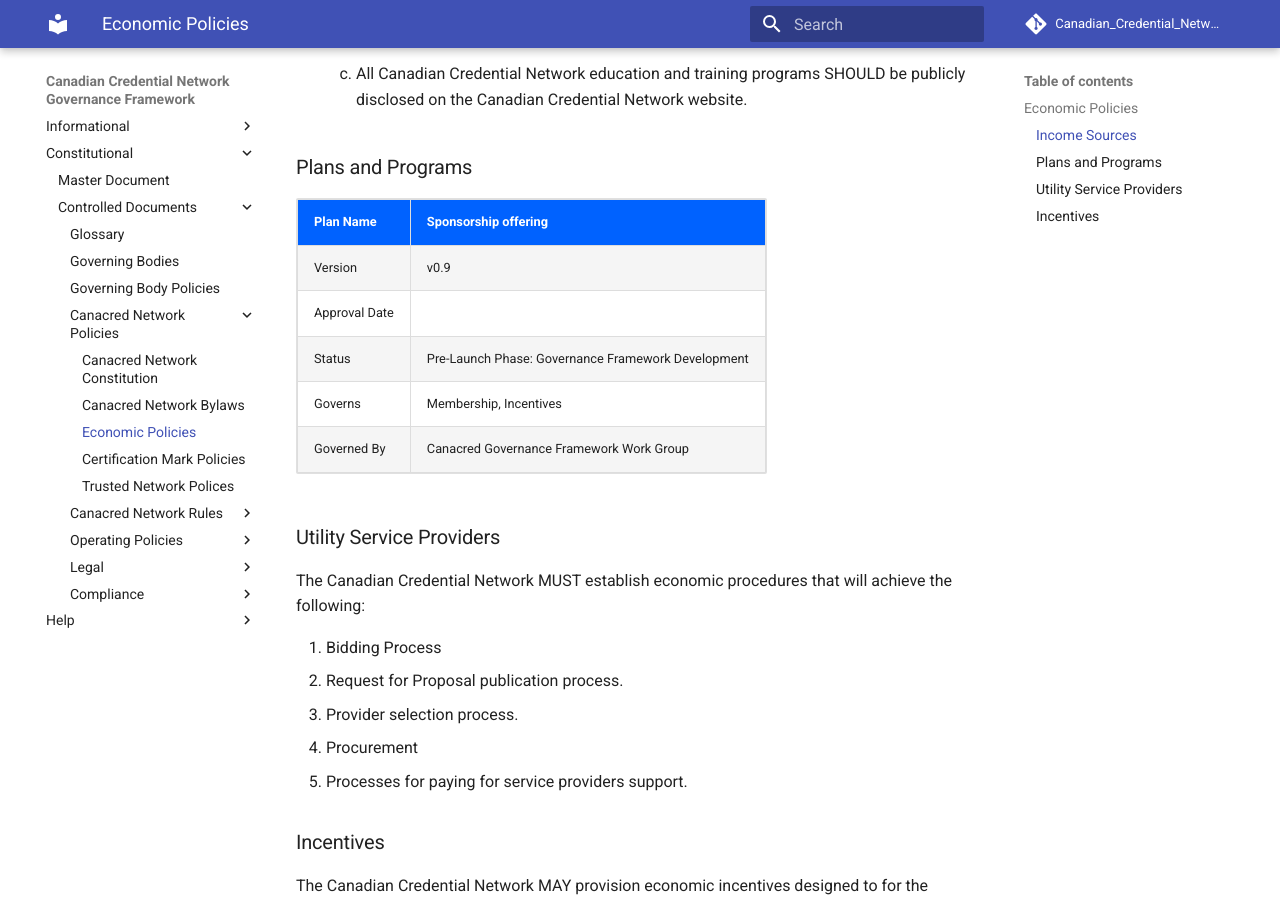
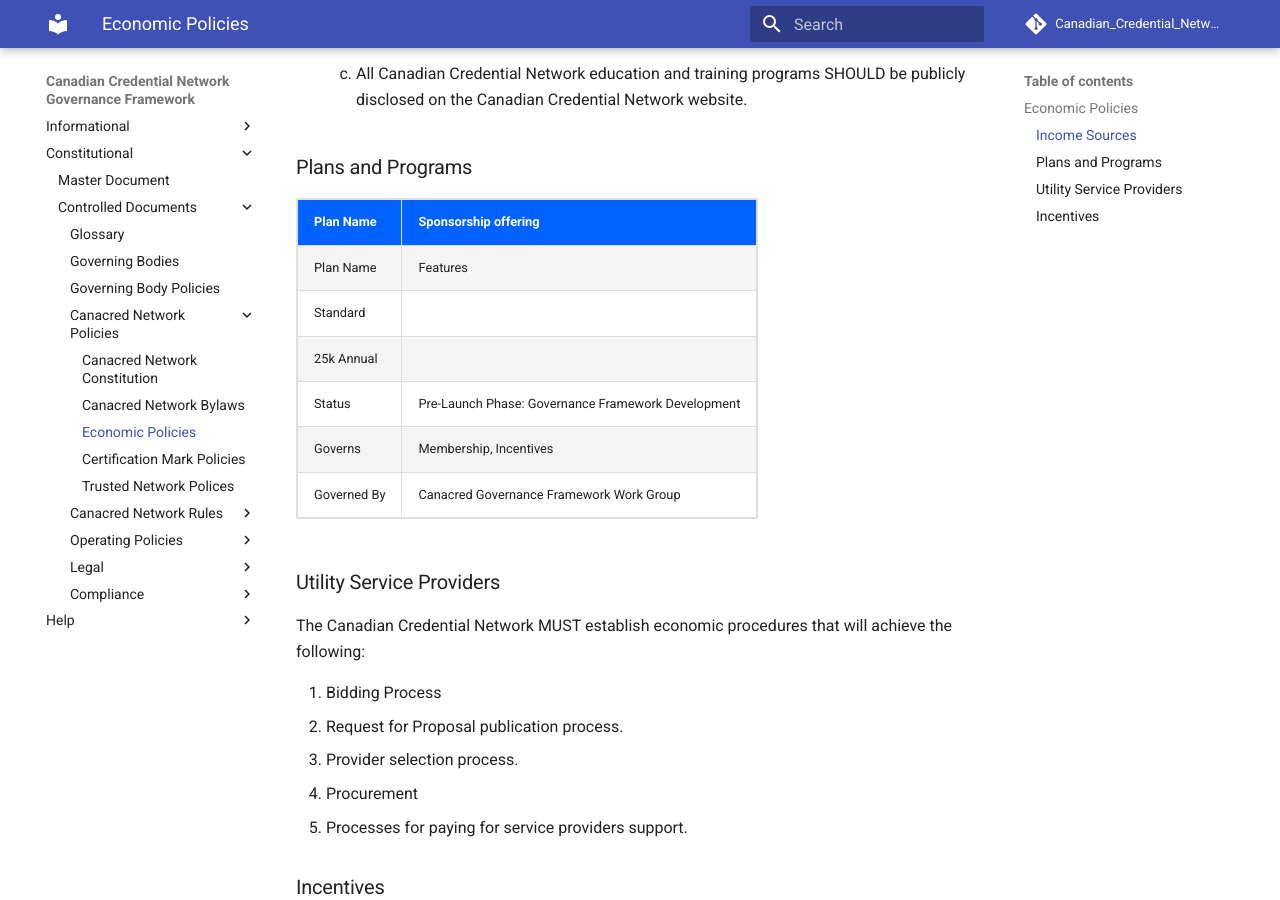
Before and after one commit to VictorSyntez/governance, an MkDocs documentation site: the page built from docs/gf_controlled/economic_policies.md, in a window 1280 px wide and 900 px high, scrolled down 1027 px. Built offline with MkDocs 1.6.1 and Material for MkDocs 9.7.7, drawn with Linux system fonts in a browser that asks for light colours; comment, search, counter and statistics services are not loaded.

Commit message:
Update economic_policies.md

```diff
--- a/docs/gf_controlled/economic_policies.md
+++ b/docs/gf_controlled/economic_policies.md
@@ -28,8 +28,9 @@
 
 | Plan Name | Sponsorship offering |
 | --- | --- |
-| Version | v0.9 |
-| Approval Date | |
+| Plan Name | Features |
+| Standard
+25k Annual| |
 | Status | Pre-Launch Phase: Governance Framework Development |
 | Governs |Membership, Incentives |
 | Governed By | Canacred Governance Framework Work Group |
```
